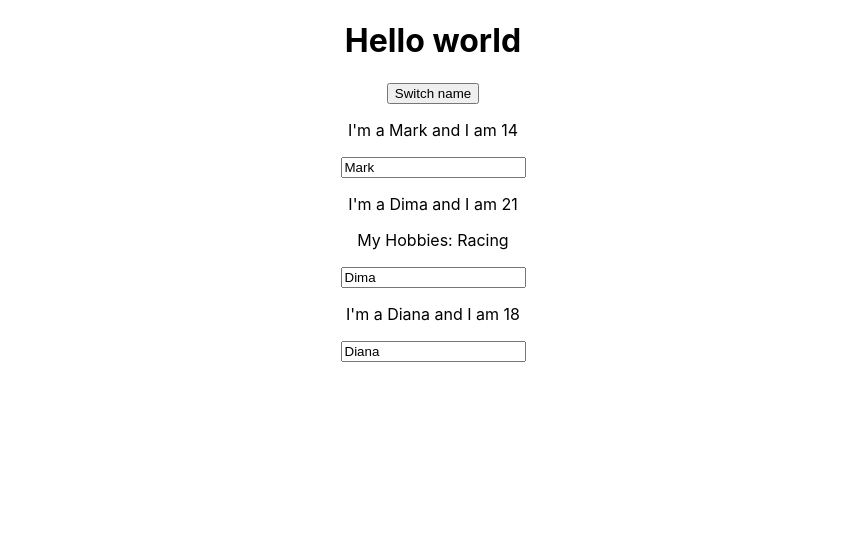
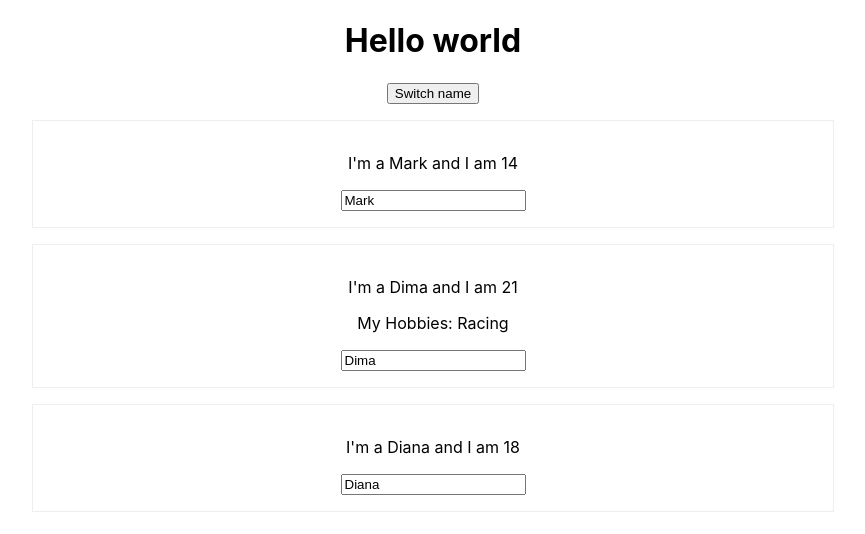
Before and after one commit to TheRedIsHere/react--course, a React (Create React App) app: page / in a window 1280 px wide. Shown: the top 534 px of the page, without its empty margins (207-1072 px from the left). Built offline with nearby package versions, Linux system fonts and the light colour scheme.

Commit message:
dev/RC-16 Added Styling with Stylesheets.

```diff
--- /dev/null
+++ b/src/Person/Person.css
@@ -0,0 +1,8 @@
+.Person {
+    width: 60%;
+    margin: 16px auto;
+    border: 1px solid #eee;
+    box-sizing: 0 2px 3px #ccc;
+    padding: 16px;
+    text-align: center;
+}
--- a/src/Person/Person.js
+++ b/src/Person/Person.js
@@ -1,8 +1,10 @@
 import React from 'react';
+
+import "./Person.css"
 
 const person = (props) => {
     return (
-        <div>
+        <div className="Person">
             <p onClick={props.click}>
                 I'm a {props.name} and I am {props.age}
             </p>
```
